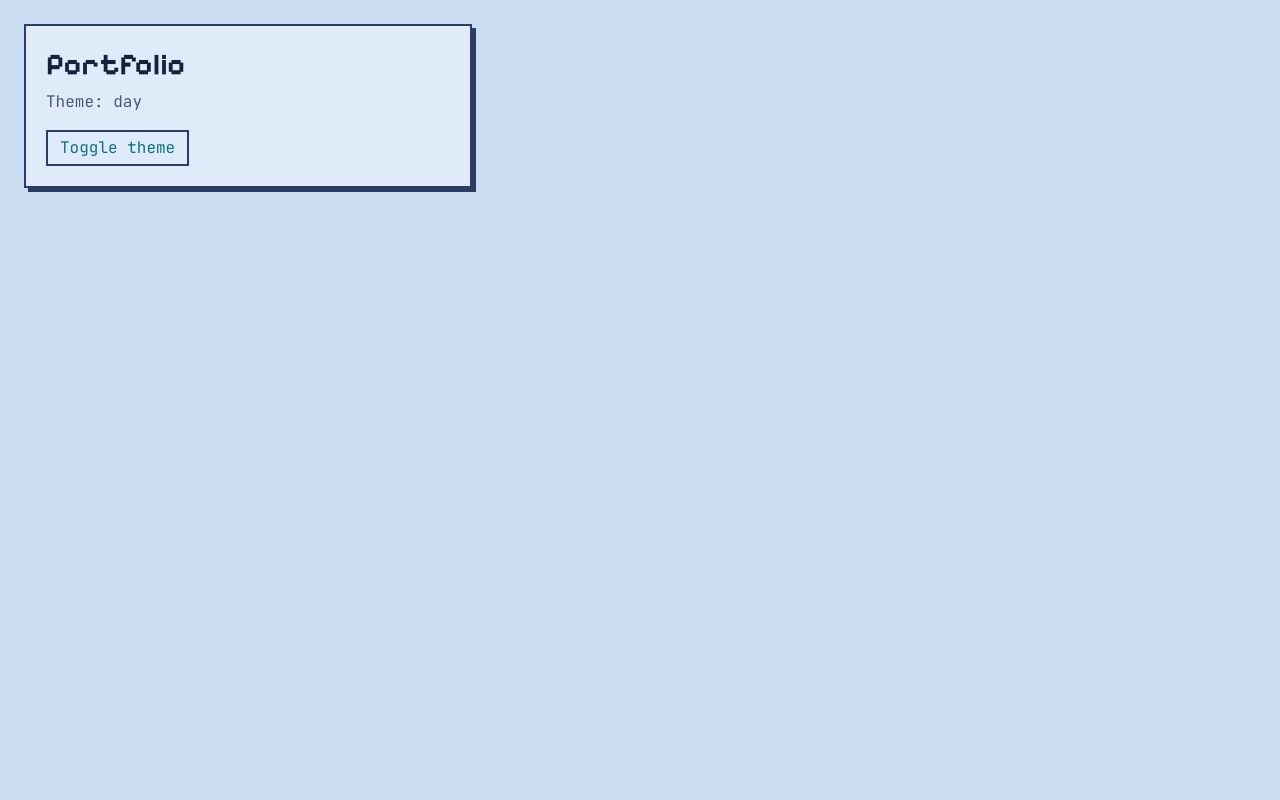
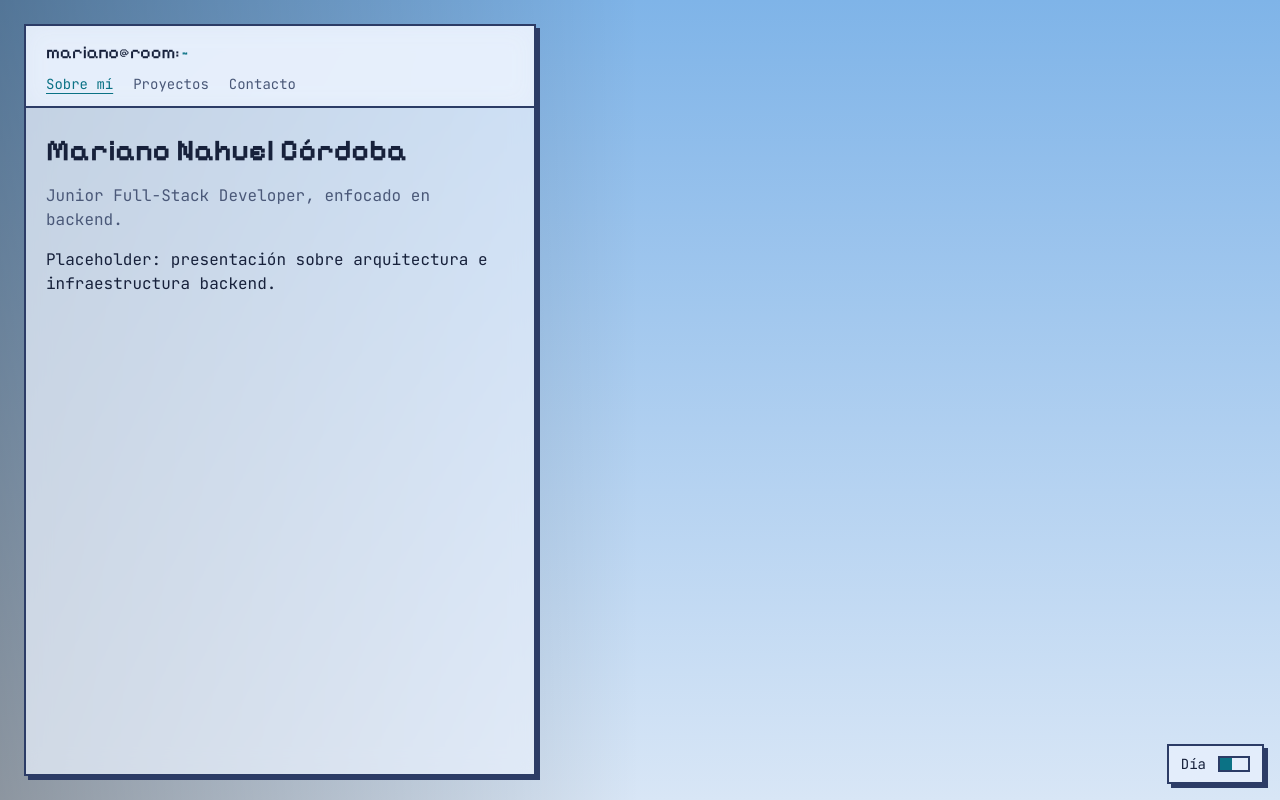
Before and after one commit to nahuelcba22/dev-portfolio, a React (Vite) app: page / in a window 1280 px wide. Built offline with nearby package versions, Linux system fonts and the light colour scheme.

Commit message:
feat(layout): add floating panel layout, routes and theme toggle (#3)

```diff
--- a/src/App.jsx
+++ b/src/App.jsx
@@ -1,22 +1,17 @@
-import { useTheme } from './hooks/useTheme'
+import { Route, Routes } from 'react-router'
+import Layout from './components/layout/Layout'
+import Home from './pages/Home'
+import Projects from './pages/Projects'
+import Contact from './pages/Contact'
 
-// Temporary view to verify the theme system. Replaced by the real layout later.
 export default function App() {
-  const { theme, toggle } = useTheme()
-
   return (
-    <main className="min-h-dvh bg-[#c9dcf2] p-6 font-body text-ink transition-colors duration-1000 dark:bg-[#0d1020]">
-      <section className="max-w-md border-2 border-line bg-panel p-5 shadow-[4px_4px_0_0_var(--line)] transition-colors duration-1000">
-        <h1 className="font-display text-3xl font-bold">Portfolio</h1>
-        <p className="mt-2 text-muted">Theme: {theme}</p>
-        <button
-          type="button"
-          onClick={toggle}
-          className="mt-4 cursor-pointer border-2 border-line px-3 py-1 text-accent outline-none focus-visible:ring-2 focus-visible:ring-accent"
-        >
-          Toggle theme
-        </button>
-      </section>
-    </main>
+    <Routes>
+      <Route element={<Layout />}>
+        <Route index element={<Home />} />
+        <Route path="proyectos" element={<Projects />} />
+        <Route path="contacto" element={<Contact />} />
+      </Route>
+    </Routes>
   )
 }
--- /dev/null
+++ b/src/components/layout/Layout.jsx
@@ -0,0 +1,68 @@
+import { NavLink, Outlet, useLocation } from 'react-router'
+import { motion, useReducedMotion } from 'framer-motion'
+import RoomBackground from './RoomBackground'
+import ThemeToggle from './ThemeToggle'
+
+const MotionMain = motion.main
+
+const NAV = [
+  { to: '/', label: 'Sobre mí', end: true },
+  { to: '/proyectos', label: 'Proyectos' },
+  { to: '/contacto', label: 'Contacto' },
+]
+
+export default function Layout() {
+  const { pathname } = useLocation()
+  const reduceMotion = useReducedMotion()
+
+  return (
+    <>
+      <RoomBackground />
+
+      {/*
+        The wrapper does not capture clicks (pointer-events-none); only the panel does,
+        so the center and the right side of the screen let clicks through to the
+        background. On mobile the panel starts below the top 42% to leave the window visible.
+      */}
+      <div className="pointer-events-none relative z-10 min-h-dvh pt-[42dvh] lg:pt-0">
+        <div className="pointer-events-auto border-2 border-line bg-panel text-ink shadow-[4px_4px_0_0_var(--line)] backdrop-blur-md transition-colors duration-1000 max-lg:min-h-[58dvh] max-lg:border-x-0 max-lg:border-b-0 lg:fixed lg:bottom-6 lg:left-6 lg:top-6 lg:w-[min(38rem,40vw)] lg:overflow-y-auto">
+          <header className="sticky top-0 z-10 border-b-2 border-line bg-panel px-5 py-3 backdrop-blur-md">
+            <p className="font-display text-lg">
+              mariano@room:
+              <span className="text-accent">~{pathname === '/' ? '' : pathname}</span>
+            </p>
+            <nav aria-label="Principal" className="mt-2 flex gap-5 text-sm">
+              {NAV.map(({ to, label, end }) => (
+                <NavLink
+                  key={to}
+                  to={to}
+                  end={end}
+                  className={({ isActive }) =>
+                    `underline-offset-4 outline-none hover:underline focus-visible:ring-2 focus-visible:ring-accent ${
+                      isActive ? 'text-accent underline' : 'text-muted'
+                    }`
+                  }
+                >
+                  {label}
+                </NavLink>
+              ))}
+            </nav>
+          </header>
+
+          {/* The only animated moment: content fades in when the route changes */}
+          <MotionMain
+            key={pathname}
+            initial={reduceMotion ? false : { opacity: 0, y: 8 }}
+            animate={{ opacity: 1, y: 0 }}
+            transition={{ duration: 0.35, ease: 'easeOut' }}
+            className="px-5 py-6"
+          >
+            <Outlet />
+          </MotionMain>
+        </div>
+      </div>
+
+      <ThemeToggle />
+    </>
+  )
+}
--- /dev/null
+++ b/src/components/layout/RoomBackground.jsx
@@ -0,0 +1,21 @@
+import { useTheme } from '../../hooks/useTheme'
+
+// Placeholder backdrop: a day sky stacked over a night sky, cross-faded with an
+// opacity transition. It is replaced by the video loops in a later PR, which keeps
+// the same stacking and fade approach.
+export default function RoomBackground() {
+  const { isNight } = useTheme()
+
+  return (
+    <div aria-hidden="true" className="fixed inset-0 z-0 overflow-hidden">
+      <div className="absolute inset-0 bg-linear-to-b from-[#0d1020] to-[#2a1f4d]" />
+      <div
+        className={`absolute inset-0 bg-linear-to-b from-[#7fb4e8] to-[#d8e6f6] transition-opacity duration-1000 ease-in-out motion-reduce:transition-none ${
+          isNight ? 'opacity-0' : 'opacity-100'
+        }`}
+      />
+      {/* Side vignette: keeps panel contrast without covering the center of the screen */}
+      <div className="absolute inset-0 bg-linear-to-r from-black/35 via-transparent to-transparent" />
+    </div>
+  )
+}
--- /dev/null
+++ b/src/components/layout/ThemeToggle.jsx
@@ -0,0 +1,25 @@
+import { useTheme } from '../../hooks/useTheme'
+
+/** Visible switch: the accessible (and mobile) alternative to clicking the lamp. */
+export default function ThemeToggle() {
+  const { isNight, toggle } = useTheme()
+
+  return (
+    <button
+      type="button"
+      role="switch"
+      aria-checked={isNight}
+      onClick={toggle}
+      className="pointer-events-auto fixed bottom-4 right-4 z-20 flex cursor-pointer items-center gap-3 border-2 border-line bg-panel px-3 py-2 text-sm text-ink shadow-[4px_4px_0_0_var(--line)] backdrop-blur-md transition-colors duration-1000 outline-none focus-visible:ring-2 focus-visible:ring-accent"
+    >
+      <span>{isNight ? 'Noche' : 'Día'}</span>
+      <span aria-hidden="true" className="relative h-4 w-8 border-2 border-line">
+        <span
+          className={`absolute top-0 size-3 bg-accent transition-all duration-300 ${
+            isNight ? 'left-4' : 'left-0'
+          }`}
+        />
+      </span>
+    </button>
+  )
+}
--- a/src/main.jsx
+++ b/src/main.jsx
@@ -1,13 +1,16 @@
 import { StrictMode } from 'react'
 import { createRoot } from 'react-dom/client'
+import { BrowserRouter } from 'react-router'
 import { ThemeProvider } from './context/ThemeProvider'
 import App from './App'
 import './index.css'
 
 createRoot(document.getElementById('root')).render(
   <StrictMode>
-    <ThemeProvider>
-      <App />
-    </ThemeProvider>
+    <BrowserRouter>
+      <ThemeProvider>
+        <App />
+      </ThemeProvider>
+    </BrowserRouter>
   </StrictMode>,
 )
--- /dev/null
+++ b/src/pages/Contact.jsx
@@ -0,0 +1,8 @@
+export default function Contact() {
+  return (
+    <section className="space-y-4">
+      <h1 className="font-display text-3xl font-bold">Contacto</h1>
+      <p>Placeholder: GitHub, LinkedIn y descarga de CV.</p>
+    </section>
+  )
+}
--- /dev/null
+++ b/src/pages/Home.jsx
@@ -0,0 +1,9 @@
+export default function Home() {
+  return (
+    <section className="space-y-4">
+      <h1 className="font-display text-3xl font-bold">Mariano Nahuel Córdoba</h1>
+      <p className="text-muted">Junior Full-Stack Developer, enfocado en backend.</p>
+      <p>Placeholder: presentación sobre arquitectura e infraestructura backend.</p>
+    </section>
+  )
+}
--- /dev/null
+++ b/src/pages/Projects.jsx
@@ -0,0 +1,8 @@
+export default function Projects() {
+  return (
+    <section className="space-y-4">
+      <h1 className="font-display text-3xl font-bold">Atlaspay</h1>
+      <p>Placeholder: billetera digital multimoneda. El case study se diseña en otro PR.</p>
+    </section>
+  )
+}
```
